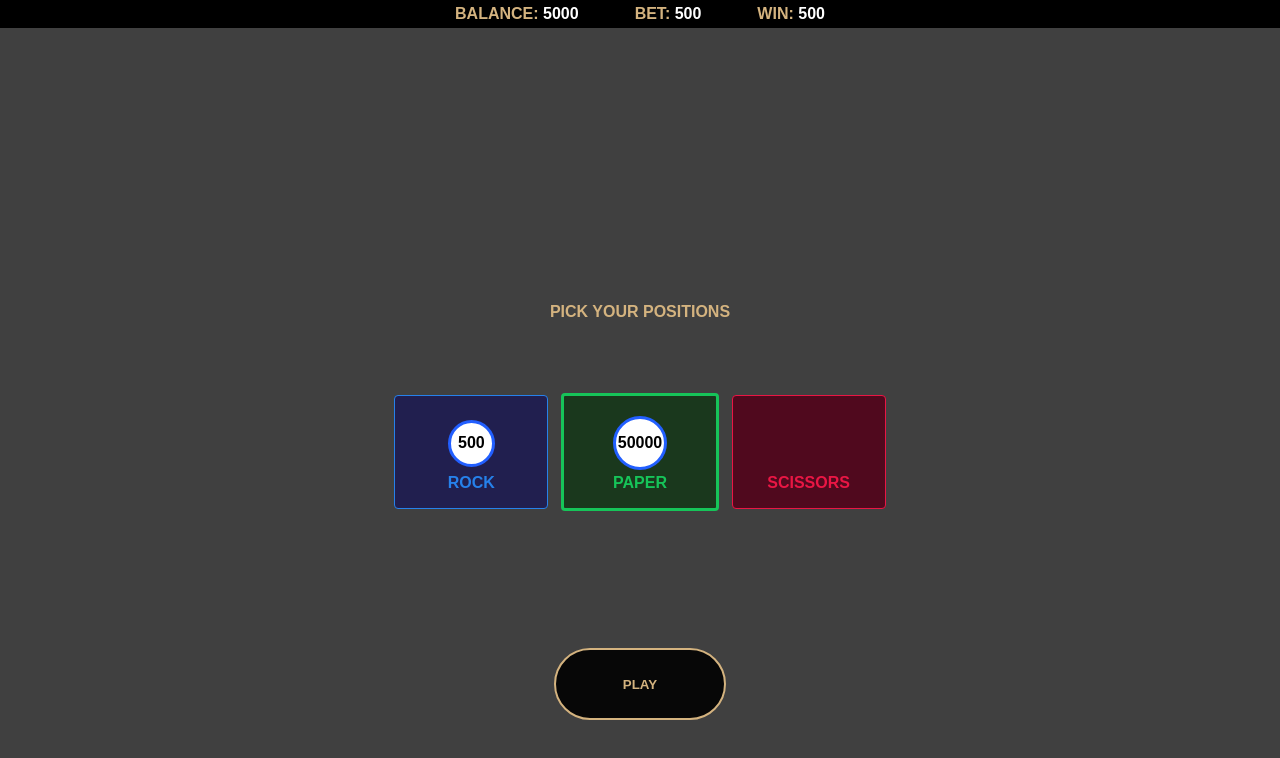
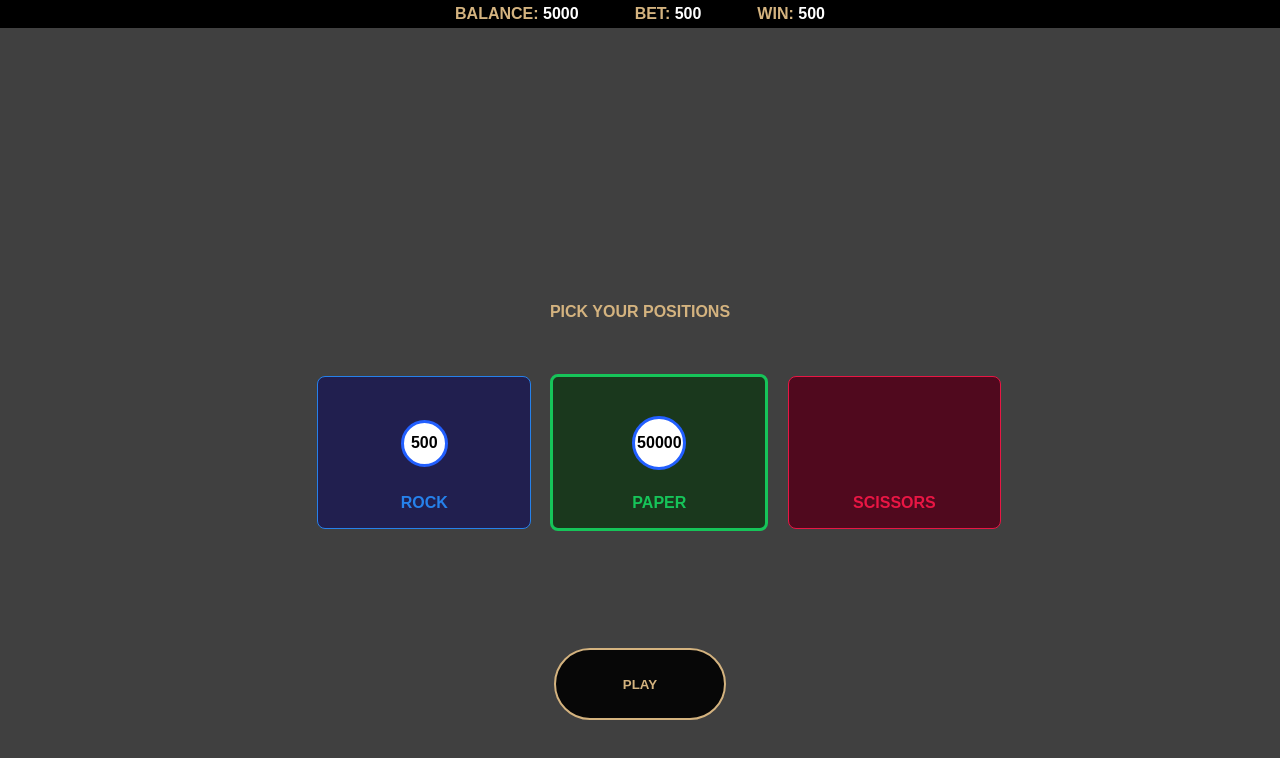
Before and after one commit to Nikolai-Iakushchenko/rock_paper_scissors, a React (Vite) app: page / in a window 1280 px wide. Shown: the top 758 px of the page. Built offline with nearby package versions, Linux system fonts and the light colour scheme.

Commit message:
add .bettingPositionContainer

```diff
--- a/src/components/App/BettingPosition/BettingPosition.module.css
+++ b/src/components/App/BettingPosition/BettingPosition.module.css
@@ -2,12 +2,12 @@
   display: grid;
   grid-template-rows: 1fr auto;
   justify-content: center;
-  height: 40%;
+  height: 60%;
   min-height: 4em;
   aspect-ratio: 3 / 2;
   /*min-width: 8em;*/
   /*width: 100%;*/
-  border-radius: 4px;
+  border-radius: 0.5em;
   padding: 1em;
   border: 1px solid;
 }
--- a/src/components/BettingPositions/BettingPositionList.tsx
+++ b/src/components/BettingPositions/BettingPositionList.tsx
@@ -1,12 +1,14 @@
 import styles from "./BettngPositionList.module.css";
-import { ReactElement } from "react";
+import {ReactElement} from "react";
 
 interface BettingPositionListProps {
   children: ReactElement | ReactElement[];
 }
 
-const BettingPositionList = ({ children }: BettingPositionListProps) => {
-  return <div className={styles.bettingPositionList}>{children}</div>;
+const BettingPositionList = ({children}: BettingPositionListProps) => {
+  return <div className={styles.bettingPositionList}>
+    <div className={styles.bettingPositionContainer}>{children}</div>
+  </div>;
 };
 
 export default BettingPositionList;
--- a/src/components/BettingPositions/BettngPositionList.module.css
+++ b/src/components/BettingPositions/BettngPositionList.module.css
@@ -1,8 +1,13 @@
 .bettingPositionList {
   display: grid;
-  grid-auto-flow: column;
   justify-content: center;
-  align-items: center;
-  gap: 0.8em;
   padding: 1em;
 }
+
+.bettingPositionContainer {
+  display: grid;
+  grid-auto-flow: column;
+  align-items: center;
+  grid-column-gap: 3%;
+
+}
```
